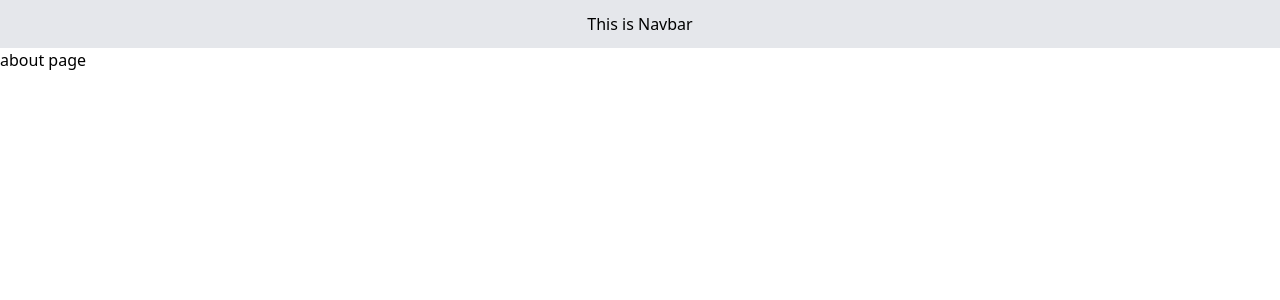
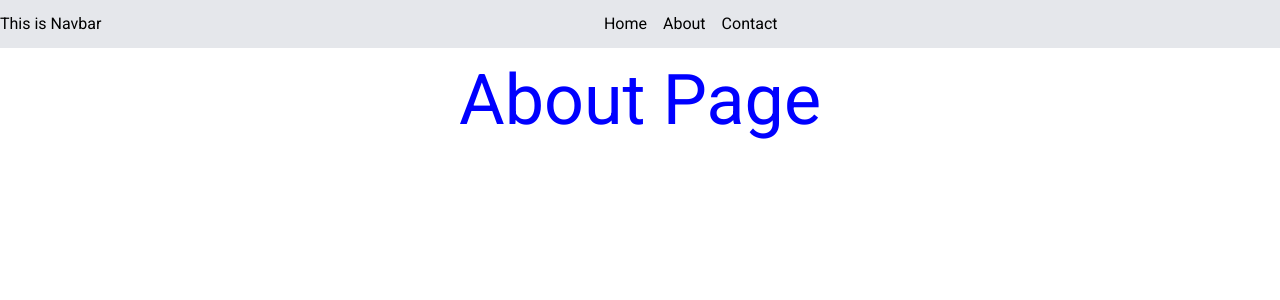
Before and after one commit to murad403/next-js, a Next.js app: page /about in a window 1280 px wide. Shown: the top 300 px of the page. Built offline with nearby package versions, Linux system fonts and the light colour scheme.

Commit message:
font and image optimization

```diff
--- a/next.config.ts
+++ b/next.config.ts
@@ -1,8 +1,19 @@
 import type { NextConfig } from "next";
 
 const nextConfig: NextConfig = {
+  images: {
+    domains: ["image hostname"],
+    remotePatterns: [
+      {
+        protocol: 'https',
+        hostname: '**'
+      }
+    ],
+  },
   /* config options here */
   reactCompiler: true,
 };
 
-export default nextConfig;
+// export default nextConfig;
+
+module.exports = nextConfig;
--- /dev/null
+++ b/src/app/about/About.module.css
@@ -0,0 +1,5 @@
+.heading{
+    color: blue;
+    font-size: 70px;
+    text-transform: capitalize;
+}
--- a/src/app/about/page.tsx
+++ b/src/app/about/page.tsx
@@ -1,9 +1,11 @@
 import React from 'react'
+import styles from "./About.module.css"
+
 
 const AboutPage = () => {
   return (
     <div>
-      about page
+      <h1 className={`${styles.heading} text-center`}>about page</h1>
     </div>
   )
 }
--- /dev/null
+++ b/src/app/contact/page.tsx
@@ -0,0 +1,11 @@
+import React from 'react'
+
+const ContactPage = () => {
+  return (
+    <div>
+      contact page
+    </div>
+  )
+}
+
+export default ContactPage
--- a/src/app/layout.tsx
+++ b/src/app/layout.tsx
@@ -1,17 +1,16 @@
 import type { Metadata } from "next";
-import { Geist, Geist_Mono } from "next/font/google";
+import { Roboto } from "next/font/google";
 import "./globals.css";
 import Navbar from "@/components/Shared/Navbar";
 
-const geistSans = Geist({
-  variable: "--font-geist-sans",
-  subsets: ["latin"],
-});
 
-const geistMono = Geist_Mono({
-  variable: "--font-geist-mono",
-  subsets: ["latin"],
-});
+// font optimization-------------------------------------
+const roboto = Roboto({
+  weight: '400',
+  subsets: ['latin'],
+  display: 'swap',
+})
+
 
 export const metadata: Metadata = {
   title: "Create Next App",
@@ -24,9 +23,9 @@ export default function RootLayout({
   children: React.ReactNode;
 }>) {
   return (
-    <html lang="en">
+    <html lang="en" data-theme="light">
       <body
-        className={`${geistSans.variable} ${geistMono.variable} antialiased`}
+        className={`${roboto.className} antialiased`}
       >
         <Navbar></Navbar>
         {children}
--- a/src/components/Shared/Navbar.tsx
+++ b/src/components/Shared/Navbar.tsx
@@ -1,9 +1,22 @@
+import Link from 'next/link'
 import React from 'react'
 
 const Navbar = () => {
   return (
-    <div className='bg-gray-200 py-3'>
+    <div className='bg-gray-200 py-3 flex justify-between'>
       <h1 className=' text-center'>This is Navbar</h1>
+      <ul className='flex items-center gap-4'>
+        <li>
+          <Link href={"/"}>Home</Link>
+        </li>
+        <li>
+          <Link href={"/about"}>About</Link>
+        </li>
+        <li>
+          <Link href={"/contact"}>Contact</Link>
+        </li>
+      </ul>
+      <div></div>
     </div>
   )
 }
```
